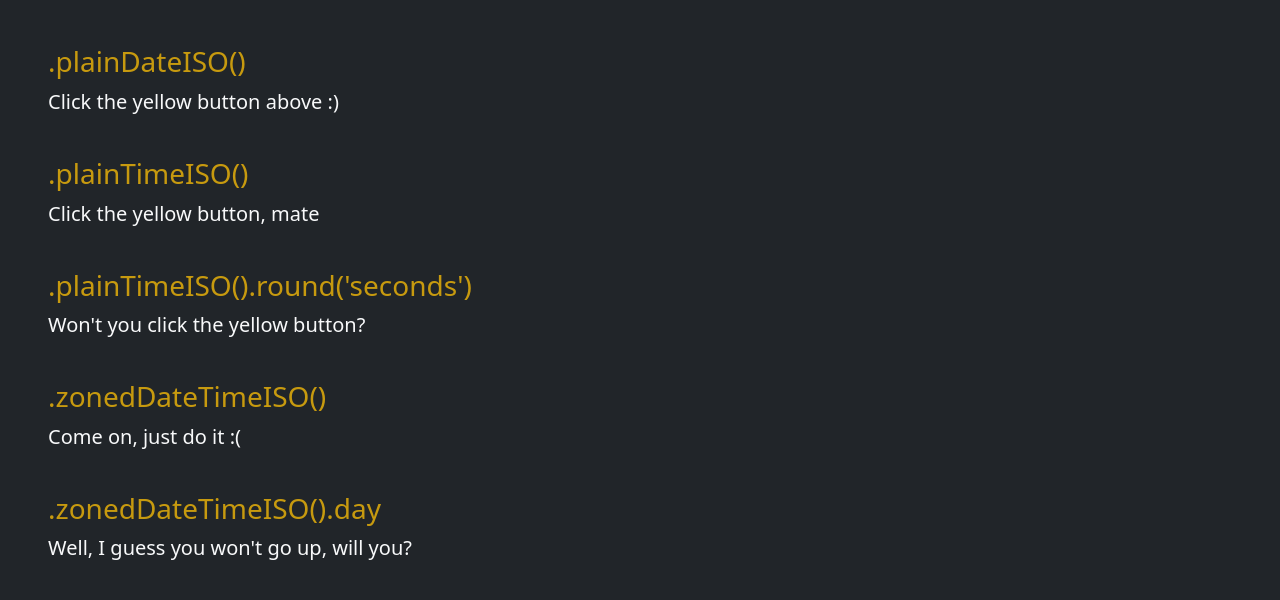
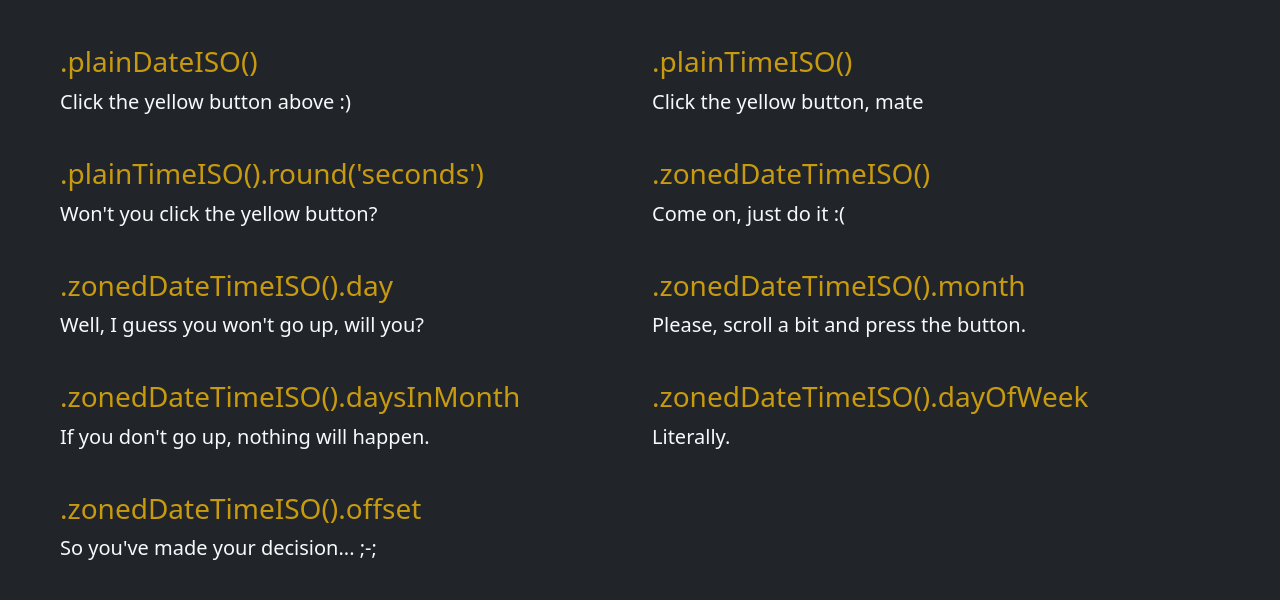
Before and after one commit to GabrielRQueiroz/temporal.now, a website built with Vite: page index.html in a window 1280 px wide. Shown: the part 199-799 px from the top of the page. Built offline with nearby package versions, Linux system fonts and the light colour scheme; what @js-temporal/polyfill would draw is missing.

Commit message:
style💄:  Making a better looking grid layout

```diff
--- a/index.html
+++ b/index.html
@@ -33,54 +33,54 @@
 				</button>
 			</div>
 
-			<article class="text-start w-100 px-sm-5 px-3 overflow-auto">
-				<div class="d-flex flex-column mb-4">
+			<article class="row text-start w-100 px-sm-5 px-3 overflow-auto">
+				<div class="d-flex flex-column mb-4 col-lg-6 col-12">
 					<h2 class="fs-3 fw-normal text-warning text-opacity-75">.plainDateISO()</h2>
 					<p class="fs-5" id="plain-date-iso">Click the yellow button above :)</p>
 				</div>
 
-				<div class="d-flex flex-column mb-4">
+				<div class="d-flex flex-column mb-4 col-lg-6 col-12">
 					<h2 class="fs-3 fw-normal text-warning text-opacity-75">.plainTimeISO()</h2>
 					<p class="fs-5" id="plain-time-iso">Click the yellow button, mate</p>
 				</div>
 
-				<div class="d-flex flex-column mb-4">
+				<div class="d-flex flex-column mb-4 col-lg-6 col-12">
 					<h2 class="fs-3 fw-normal text-warning text-opacity-75">.plainTimeISO().round('seconds')</h2>
 					<p class="fs-5" id="plain-time-iso-rounded">Won't you click the yellow button?</p>
 				</div>
 
-				<div class="d-flex flex-column mb-4">
+				<div class="d-flex flex-column mb-4 col-lg-6 col-12">
 					<h2 class="fs-3 fw-normal text-warning text-opacity-75">.zonedDateTimeISO()</h2>
 					<p class="fs-5" id="zoned-time-iso">Come on, just do it :(</p>
 				</div>
 
-				<div class="d-flex flex-column mb-4">
+				<div class="d-flex flex-column mb-4 col-lg-6 col-12">
 					<h2 class="fs-3 fw-normal text-warning text-opacity-75">.zonedDateTimeISO().day</h2>
 					<p class="fs-5" id="zoned-time-iso-day">Well, I guess you won't go up, will you?</p>
 				</div>
 
-				<div class="d-flex flex-column mb-4">
+				<div class="d-flex flex-column mb-4 col-lg-6 col-12">
 					<h2 class="fs-3 fw-normal text-warning text-opacity-75">.zonedDateTimeISO().month</h2>
 					<p class="fs-5" id="zoned-time-iso-month">Please, scroll a bit and press the button.</p>
 				</div>
 
-				<div class="d-flex flex-column mb-4">
+				<div class="d-flex flex-column mb-4 col-lg-6 col-12">
 					<h2 class="fs-3 fw-normal text-warning text-opacity-75">.zonedDateTimeISO().daysInMonth</h2>
 					<p class="fs-5" id="zoned-time-iso-days-in-month">If you don't go up, nothing will happen.</p>
 				</div>
 
-				<div class="d-flex flex-column mb-4">
+				<div class="d-flex flex-column mb-4 col-lg-6 col-12">
 					<h2 class="fs-3 fw-normal text-warning text-opacity-75">.zonedDateTimeISO().dayOfWeek</h2>
 					<p class="fs-5" id="zoned-time-iso-day-of-week">Literally.</p>
 				</div>
 
-				<div class="d-flex flex-column mb-4">
+				<div class="d-flex flex-column mb-4 col-lg-6 col-12">
 					<h2 class="fs-3 fw-normal text-warning text-opacity-75">.zonedDateTimeISO().offset</h2>
 					<p class="fs-5" id="zoned-time-iso-offset">So you've made your decision... ;-;</p>
 				</div>
 
 				<div class="d-flex flex-column mb-4">
-					<h2 class="fs-3 fw-normal text-warning text-opacity-75">.zonedDateTimeISO().round('minutes')</h2>
+					<h2 class="fs-3 fw-normal text-warning text-opacity-75">.zonedDateTimeISO().round('seconds')</h2>
 					<p class="fs-5" id="zoned-time-iso-rounded">Ok. Sorry if I bothered. Bye.</p>
 				</div>
 			</article>
```
